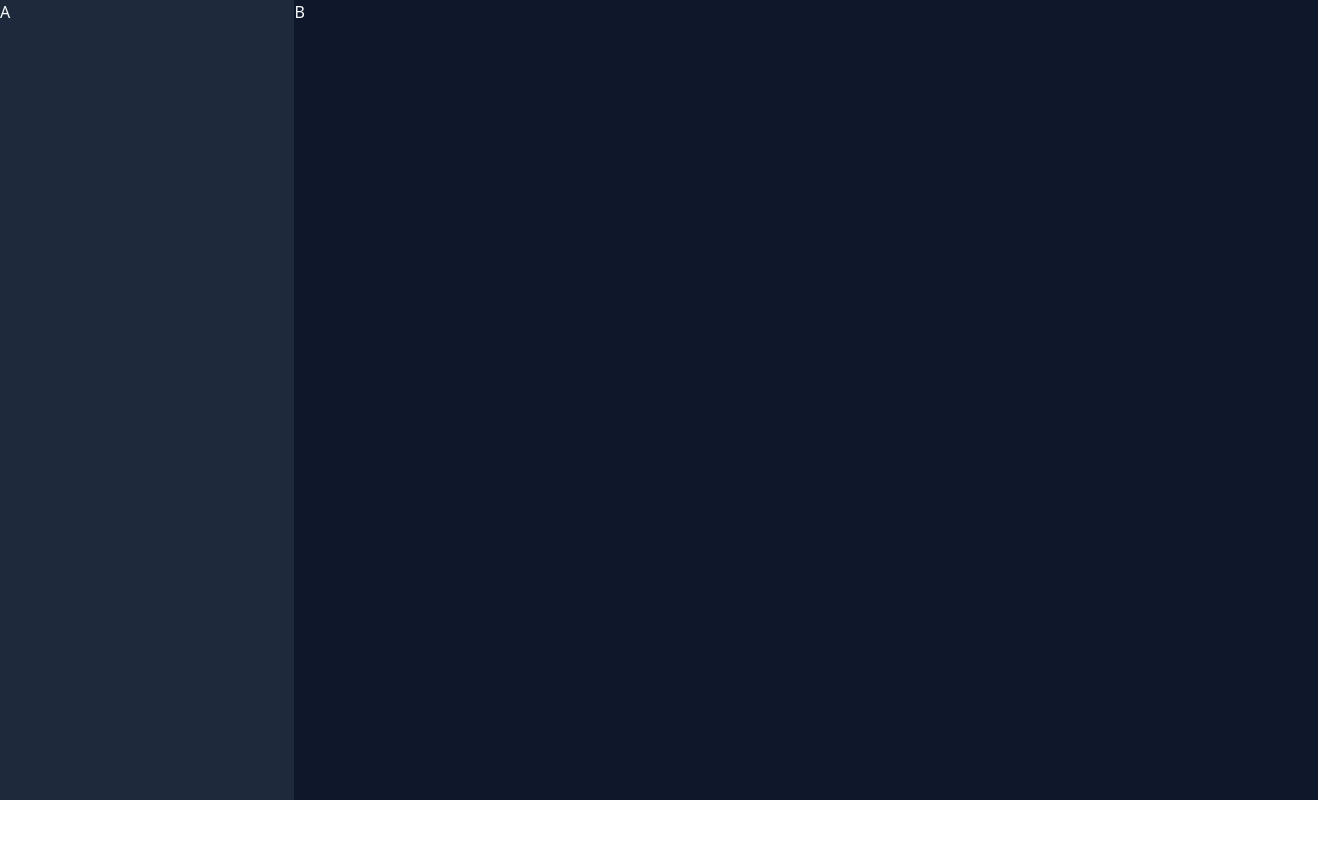
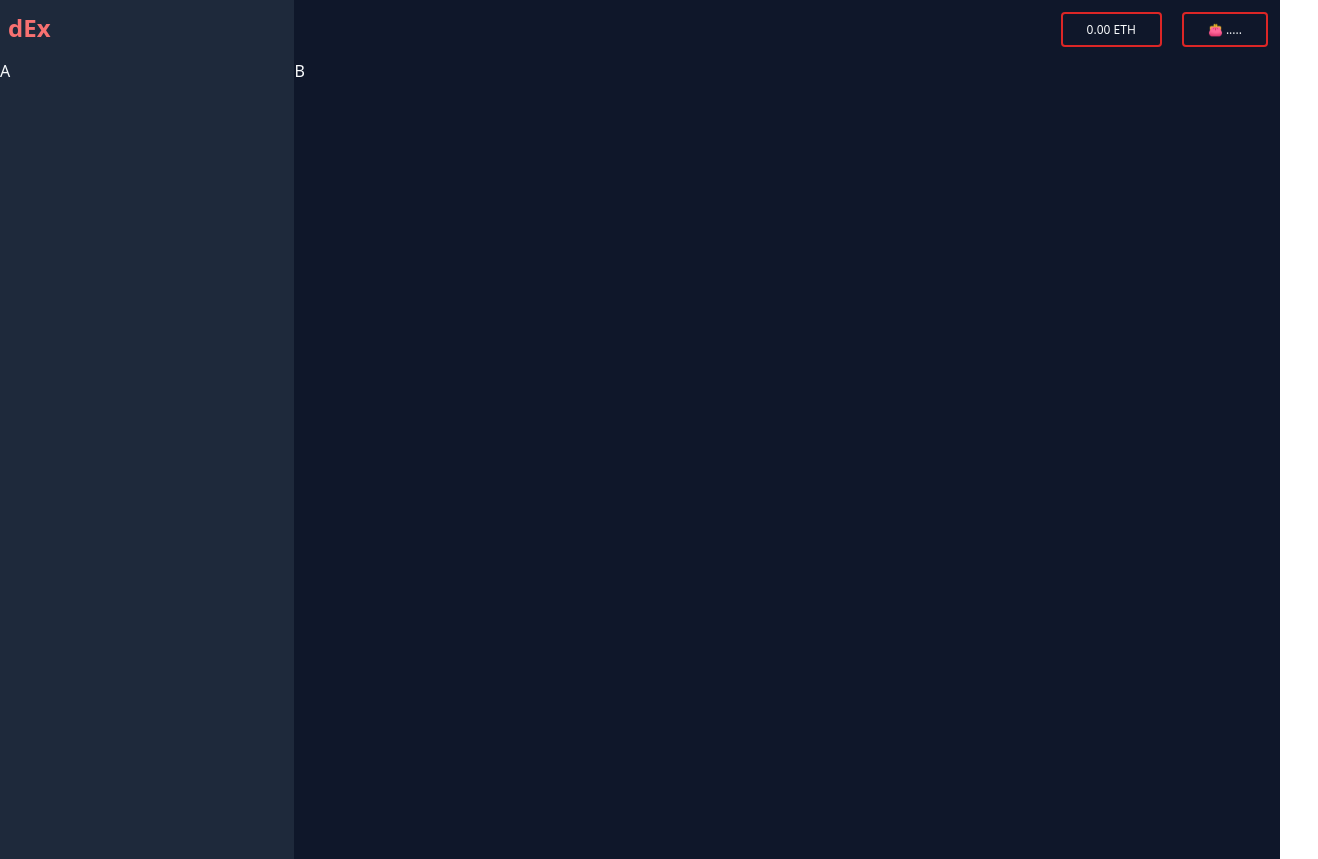
Before and after one commit to pradeepvarma22/dEx, a Next.js app in the folder dex-app/: page / in a window 1280 px wide. Shown: the whole page, 1318 px wide, since content can reach past the window. Before the commit the page ends 800 px from the top, so only its background shows below. Built offline with nearby package versions, Linux system fonts and the light colour scheme.

Commit message:
add: metamask navbar
Signed-off-by: pradeepvarma22 <pradeepnadimpalli22@gmail.com>

```diff
--- a/dex-app/components/main/index.js
+++ b/dex-app/components/main/index.js
@@ -1,5 +1,6 @@
 import { useEffect } from "react"
 import { onPageLoad } from "../../utility/onpageload"
+import Navbar from "../navbar"
 
 export default function Main({ walletState, walletDispatch, tokenState, tokenDispatch, exchangeState, exchangeDispatch }) {
 
@@ -8,12 +9,18 @@ export default function Main({ walletState, walletDispatch, tokenState, tokenDis
 
     }, [])
 
+
+
+
     return (
         <div>
             <div>
-                <div className="grid grid-cols-[23%_80%] w-full h-screen text-slate-50">
+                <Navbar walletState={walletState} />
+                <div className="grid grid-cols-[23%_77%] w-full h-screen text-slate-50">
                     <div className='bg-slate-800'>A</div>
-                    <div className='bg-slate-900'>B</div>
+                    <div className='bg-slate-900'>
+                        B
+                    </div>
                 </div>
             </div >
 
--- /dev/null
+++ b/dex-app/components/navbar/index.js
@@ -0,0 +1,16 @@
+
+export default function Navbar({ walletState }) {
+    return (
+        <div>
+            <div className="grid grid-cols-[23%_77%] text-slate-50">
+                <div className='bg-slate-800 font-bold text-2xl px-2 py-3 text-red-400'>dEx</div>
+                <div className='bg-slate-900'>
+                    <div className="flex flex-row-reverse gap-5 items-center py-3 p-3">
+                        <div className="inline-block px-6 py-2 border-2 border-red-600 text-white-600 font-medium text-xs leading-tight uppercase rounded hover:bg-white hover:bg-opacity-20 focus:outline-none focus:ring-0 transition duration-150 ease-in-out">{`👛  ${walletState.walletAddress.slice(0, 5)}.....${walletState.walletAddress.slice(38, 42)}`}</div>
+                        <div className="inline-block px-6 py-2 border-2 border-red-600 text-white-600 font-medium text-xs leading-tight uppercase rounded hover:bg-white hover:bg-opacity-20 focus:outline-none focus:ring-0 transition duration-150 ease-in-out">{Number(walletState.balance).toFixed(2) + " Eth"}</div>
+                    </div>
+                </div>
+            </div>
+        </div>
+    )
+}
--- a/dex-app/reducer/wallet/index.js
+++ b/dex-app/reducer/wallet/index.js
@@ -1,3 +1,4 @@
+import { ethers } from "ethers"
 import { WALLET_TYPES } from "./walletTypes"
 
 
@@ -9,7 +10,7 @@ const walletReducer = (state, action) => {
         case WALLET_TYPES.SET_ERROR_MSG: return { ...state, errorMsg: action.payload }
         case WALLET_TYPES.SET_LOADING: return { ...state, loading: action.payload }
         case WALLET_TYPES.SET_NETWORK: return { ...state, network: action.payload }
-
+        case WALLET_TYPES.SET_BALANCE: return { ...state, balance: action.payload }
         default: return state;
     }
 }
@@ -22,6 +23,7 @@ const WALLET_INITIAL_STATE = {
     walletAddress: "",
     network: "",
     provider: null,
+    balance: ethers.utils.formatUnits(0, 18)
 }
 
 export { walletReducer, WALLET_INITIAL_STATE }
--- a/dex-app/reducer/wallet/walletTypes.js
+++ b/dex-app/reducer/wallet/walletTypes.js
@@ -4,5 +4,6 @@ export const WALLET_TYPES = {
     SET_ERROR: "SET_ERROR",
     SET_ERROR_MSG: "SET_ERROR_MSG",
     SET_LOADING: "SET_LOADING",
-    SET_NETWORK: "SET_NETWORK"
+    SET_NETWORK: "SET_NETWORK",
+    SET_BALANCE: "SET_BALANCE"
 }
--- a/dex-app/utility/onpageload/metamask.js
+++ b/dex-app/utility/onpageload/metamask.js
@@ -11,7 +11,8 @@ export default async function loadMetaMask(walletState, walletDispatch) {
         walletDispatch({ type: WALLET_TYPES.SET_PROVIDER, payload: provider })
         const { chainId } = await provider.getNetwork();
         walletDispatch({ type: WALLET_TYPES.SET_NETWORK, payload: chainId.toString() })
-
+        const balance = await provider.getBalance(walletAddress)
+        walletDispatch({ type: WALLET_TYPES.SET_BALANCE, payload: ethers.utils.formatUnits(balance,"18") })
     }
     catch (error) {
         console.log('ERROR at loadMetaMask', error);
```
